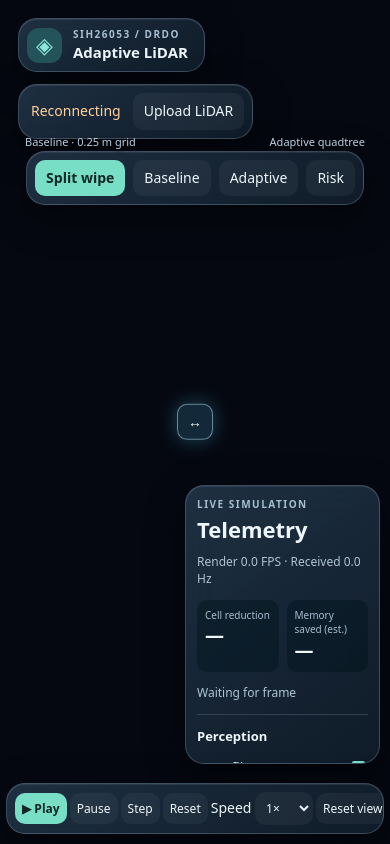
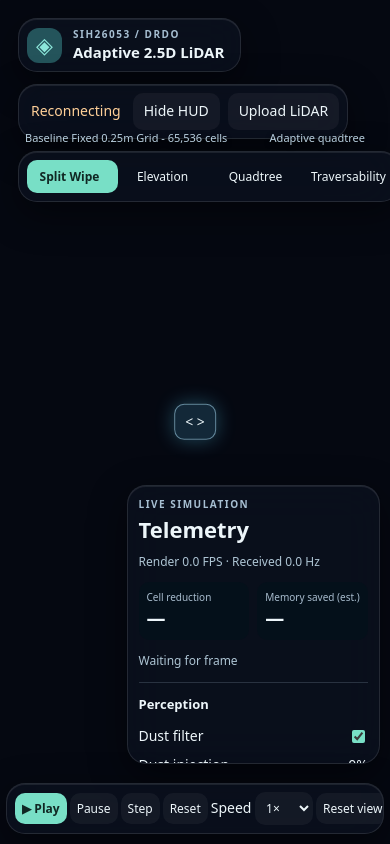
Before and after one commit to christdh213-droid/AegisGrid, a plain HTML site: page static/index.html in a window 390 px wide. Drawn offline with Linux system fonts and the light colour scheme; no server answers.

Commit message:
phase2(session 6): complete layers and view modes

```diff
--- a/static/index.html
+++ b/static/index.html
@@ -9,18 +9,18 @@
   <canvas id="rightCanvas" aria-label="Baseline and adaptive LiDAR map"></canvas>
   <canvas id="leftCanvas" hidden width="256" height="256"></canvas>
   <header>
-    <div class="glass identity"><div class="mark" aria-hidden="true">◈</div><div><div class="eyebrow">SIH26053 / DRDO</div><strong>Adaptive LiDAR</strong></div></div>
+    <div class="glass identity"><div class="mark" aria-hidden="true">◈</div><div><div class="eyebrow">SIH26053 / DRDO</div><strong>Adaptive 2.5D LiDAR</strong></div></div>
     <nav class="glass modes" aria-label="Map mode">
-      <button data-mode="split" aria-pressed="true">Split wipe</button>
-      <button data-mode="baseline" aria-pressed="false">Baseline</button>
-      <button data-mode="adaptive" aria-pressed="false">Adaptive</button>
-      <button data-mode="risk" aria-pressed="false">Risk</button>
+      <button data-mode="split" aria-pressed="true">Split Wipe</button>
+      <button data-mode="elevation" aria-pressed="false">Elevation</button>
+      <button data-mode="quadtree" aria-pressed="false">Quadtree</button>
+      <button data-mode="risk" aria-pressed="false">Traversability</button>
     </nav>
-    <div class="glass live-tools"><span id="connection" role="status">Connecting</span><button id="upload">Upload LiDAR</button><input id="file" type="file" accept=".bin,.csv" hidden></div>
+    <div class="glass live-tools"><span id="connection" role="status">Connecting</span><button id="hideHud" aria-expanded="true" aria-controls="telemetry">Hide HUD</button><button id="upload">Upload LiDAR</button><input id="file" type="file" accept=".bin,.csv" hidden></div>
   </header>
-  <div class="labels"><span id="baselineLabel">Baseline · 0.25 m grid</span><span id="adaptiveLabel">Adaptive quadtree</span></div>
-  <button id="wipe" aria-label="Move split divider" title="Drag or use left/right arrows">↔</button>
-  <aside class="glass telemetry" aria-label="Telemetry and perception settings">
+  <div class="labels"><span id="baselineLabel">Baseline Fixed 0.25m Grid - 65,536 cells</span><span id="adaptiveLabel">Adaptive quadtree</span></div>
+  <button id="wipe" aria-label="Move split divider" title="Drag or use left/right arrows">&lt; &gt;</button>
+  <aside id="telemetry" class="glass telemetry" aria-label="Telemetry and perception settings">
     <div class="eyebrow">Live simulation</div>
     <h1>Telemetry</h1>
     <div id="fps">Render FPS —</div>
@@ -38,8 +38,8 @@
       <label class="setting">IMU levelling<input type="checkbox" data-config="imu_levelling_enabled" checked></label>
       <p id="perception"></p>
     </section>
-    <section aria-label="Risk legend">
-      <h2>Terrain risk</h2>
+    <section id="riskLegend" aria-label="Traversability legend" hidden>
+      <h2>Traversability</h2>
       <div id="riskBar" class="risk-bar" aria-hidden="true"><i></i><i></i><i></i><i></i></div>
       <div class="legend">
         <span><i></i> Safe <b id="safe">—</b></span><span><i></i> Caution <b id="caution">—</b></span>
--- a/static/js/viewer.js
+++ b/static/js/viewer.js
@@ -4,7 +4,11 @@ import {readLocalScan} from './localScan.js';
 const $=id=>document.getElementById(id),canvas=$('rightCanvas'),ctx=canvas.getContext('2d');
 const raster=$('leftCanvas'),rctx=raster.getContext('2d'),transform=new Transform();
 let latest=null,socket=null,retry=500,polling=false,pollTimer=null,wipe=.5,drag=null,playing=false;
-let mode = 'split';
+let mode = 'split', hudHidden = false, lowFpsSince = null;
+const reducedMotion = matchMedia('(prefers-reduced-motion: reduce)');
+function mapWidth(){ return innerWidth - (!hudHidden && innerWidth > 820 ? 366 : 0); }
+function toggleHud(){ hudHidden=!hudHidden; $('telemetry').hidden=hudHidden; $('hideHud').textContent=hudHidden?'Show HUD':'Hide HUD'; $('hideHud').setAttribute('aria-expanded',String(!hudHidden)); document.body.classList.toggle('hud-hidden',hudHidden); }
+$('hideHud').onclick=toggleHud;
 let localScan = false;
 const localRaster = document.createElement('canvas');
 localRaster.width = localRaster.height = GRID.dim;
@@ -16,7 +20,7 @@ window.viewerDiagnostics={renderFps:null,receivedFps:null,latencyMs:null,framesR
 const palette=['#cf9269','#74b4ac','#4f9eab','#265779','#152c51'];
 const riskPalette = ['#378c75','#c79851','#b65158','#344759'];
 const lut=Array.from({length:256},(_,i)=>i===0?[6,8,16]:[Math.round(25+156*i/255),Math.round(10+35*i/255),Math.round(22+35*i/255)]);
-function resize(){const dpr=devicePixelRatio||1;canvas.width=Math.round(innerWidth*dpr);canvas.height=Math.round(innerHeight*dpr);ctx.setTransform(dpr,0,0,dpr,0,0);transform.resize(innerWidth,innerHeight);}
+function resize(){const dpr=devicePixelRatio||1;canvas.width=Math.round(innerWidth*dpr);canvas.height=Math.round(innerHeight*dpr);ctx.setTransform(dpr,0,0,dpr,0,0);transform.resize(mapWidth(),innerHeight);}
 addEventListener('resize',resize);resize();
 function showError(error){$('error').textContent=String(error);window.viewerDiagnostics.errors.push(String(error));}
 function updateConnection(text, live = false) {
@@ -25,9 +29,11 @@ function updateConnection(text, live = false) {
 }
 function setMode(value) {
   mode = value;
+  $('riskLegend').hidden = mode !== 'risk';
+  document.querySelector('.modes').style.setProperty('--active', ['split','elevation','quadtree','risk'].indexOf(mode));
   $('wipe').hidden = mode !== 'split' || localScan;
-  $('baselineLabel').hidden = !localScan && !['split', 'baseline'].includes(mode);
-  $('adaptiveLabel').hidden = localScan || mode === 'baseline';
+  $('baselineLabel').hidden = !localScan && !mode === 'split';
+  $('adaptiveLabel').hidden = localScan || false;
   document.querySelectorAll('[data-mode]').forEach(button => {
     button.setAttribute('aria-pressed', String(!localScan && button.dataset.mode === mode));
   });
@@ -206,6 +212,7 @@ handle.onkeydown=event=>{if(['ArrowLeft','ArrowRight'].includes(event.key)){even
 addEventListener('keydown',event=>{if(event.target.matches('button,select,input'))return;if(event.key==='0')transform.reset();if(event.code==='Space'){event.preventDefault();command({action:playing?'pause':'play'});}if(event.key==='ArrowRight')command({action:'step'});});
 function draw(now){
   const width=innerWidth,height=innerHeight,divider=width*wipe;
+  const targetWidth=mapWidth(); transform.resize(reducedMotion.matches?targetWidth:transform.width+(targetWidth-transform.width)*.12,height);
   ctx.fillStyle='#050811';ctx.fillRect(0,0,width,height);
   if(localScan) {
     const extent = transform.extentRect();
@@ -213,14 +220,14 @@ function draw(now){
     ctx.drawImage(localRaster,extent.x,extent.y,extent.width,extent.height);
   } else if(latest){
     const extent=transform.extentRect();
-    if (mode === 'split' || mode === 'baseline') {
+    if (mode === 'split' || false) {
     ctx.save();ctx.beginPath();ctx.rect(0,0,mode === 'split' ? divider : width,height);ctx.clip();ctx.imageSmoothingEnabled=false;ctx.drawImage(raster,extent.x,extent.y,extent.width,extent.height);
     if(transform.pixelsPerCell>=6){ctx.strokeStyle='#49303a';ctx.lineWidth=.5;ctx.beginPath();for(let i=0;i<=GRID.dim;i++){const a=transform.gridToScreen(i,0),b=transform.gridToScreen(i,GRID.dim),c=transform.gridToScreen(0,i),d=transform.gridToScreen(GRID.dim,i);ctx.moveTo(a.x,a.y);ctx.lineTo(b.x,b.y);ctx.moveTo(c.x,c.y);ctx.lineTo(d.x,d.y);}ctx.stroke();}ctx.restore();
     }
-    if (mode !== 'baseline') {
+    if (true) {
     const left = mode === 'split' ? divider : 0;
     ctx.save();ctx.beginPath();ctx.rect(left,0,width-left,height);ctx.clip();
-    for(let i=0;i<latest.n;i++){const r=transform.cellRect(latest.x[i],latest.y[i],latest.level[i]);ctx.fillStyle=mode === 'risk' ? riskPalette[(latest.flags[i] >> 1) & 3] : palette[latest.level[i]];ctx.fillRect(r.x,r.y,r.width,r.height);if(r.width>=4){ctx.strokeStyle='#668198';ctx.lineWidth=.4;ctx.strokeRect(r.x,r.y,r.width,r.height);}}ctx.restore();
+    for(let i=0;i<latest.n;i++){const r=transform.cellRect(latest.x[i],latest.y[i],latest.level[i]);ctx.fillStyle=mode === 'risk' ? riskPalette[(latest.flags[i] >> 1) & 3] : mode === 'elevation' ? `rgb(${lut[Math.max(1,Math.min(255,Math.round((latest.zMax[i]/100+2)*254/8)+1))].join(',')})` : palette[latest.level[i]];ctx.fillRect(r.x,r.y,r.width,r.height);if(r.width>=4){ctx.strokeStyle='rgba(148,197,255,0.18)';ctx.lineWidth=.4;ctx.strokeRect(r.x,r.y,r.width,r.height);}}ctx.restore();
     }
     // World overlays intentionally sit outside both wipe clips.
     const route = latest.meta.extras;
@@ -274,7 +281,7 @@ function draw(now){
     }
     drawCount++;
   }
-  if(now-lastStats>=1000){const seconds=(now-lastStats)/1000;const fps=drawCount/seconds;receivedHz=received/seconds;$('fps').textContent=`Render ${fps.toFixed(1)} FPS · Received ${receivedHz.toFixed(1)} Hz`;Object.assign(window.viewerDiagnostics,{renderFps:fps,receivedFps:receivedHz});drawCount=0;received=0;lastStats=now;}
+  if(now-lastStats>=1000){const seconds=(now-lastStats)/1000;const fps=drawCount/seconds;receivedHz=received/seconds;$('fps').textContent=`Render ${fps.toFixed(1)} FPS · Received ${receivedHz.toFixed(1)} Hz`;Object.assign(window.viewerDiagnostics,{renderFps:fps,receivedFps:receivedHz}); if(socket?.readyState===1)updateConnection(`LIVE ${fps.toFixed(0)} FPS`,true); if(fps<20 && latest){lowFpsSince ??= now; if(now-lowFpsSince>=3000)document.body.classList.add('lite');}else lowFpsSince=null;drawCount=0;received=0;lastStats=now;}
   requestAnimationFrame(draw);
 }
 connect();setTimeout(()=>{if(socket?.readyState!==1)fallback();},1500);requestAnimationFrame(draw);
--- a/static/viewer.css
+++ b/static/viewer.css
@@ -78,3 +78,18 @@ footer { position: fixed; bottom: 18px; left: 50%; transform: translateX(-50%);
   footer { bottom: 10px; gap: 3px; max-width: calc(100vw - 12px); overflow-x: auto; }
   footer button,footer select { font-size: 12px; padding: 6px; }
 }
+
+:root { background:#050811; }
+.glass { background:rgba(12,18,32,.72); backdrop-filter:blur(20px); border:1px solid rgba(255,255,255,.11); }
+.telemetry { width:330px; }
+.labels { right:374px; }
+.hud-hidden .labels { right:25px; }
+.modes { position:relative; isolation:isolate; --active:0; }
+.modes:before { content:""; position:absolute; z-index:-1; top:8px; bottom:8px; left:8px; width:calc((100% - 16px)/4); background:#78dfc6; border-radius:10px; transform:translateX(calc(var(--active)*100%)); transition:transform .2s; }
+.modes button { background:transparent; width:106px; padding-inline:4px; }
+.modes button[aria-pressed=true] { background:transparent; }
+.lite .glass { backdrop-filter:none; background:#101a2a; }
+@supports not (backdrop-filter:blur(20px)) { .glass { background:#101a2a; } }
+@media(prefers-reduced-motion:reduce) { *,*:before { transition:none!important; animation:none!important; } }
+@media(max-width:1100px) { header { flex-wrap:wrap; } .modes { order:3; margin:auto; } .telemetry { top:130px; } .labels { top:130px; } }
+@media(max-width:820px) { .telemetry { top:auto; width:min(330px,65vw); } .labels { right:25px; } .modes button { width:85px; font-size:12px; } }
```
Also changed, not shown: HANDOFF.md (+3 -0 lines).
